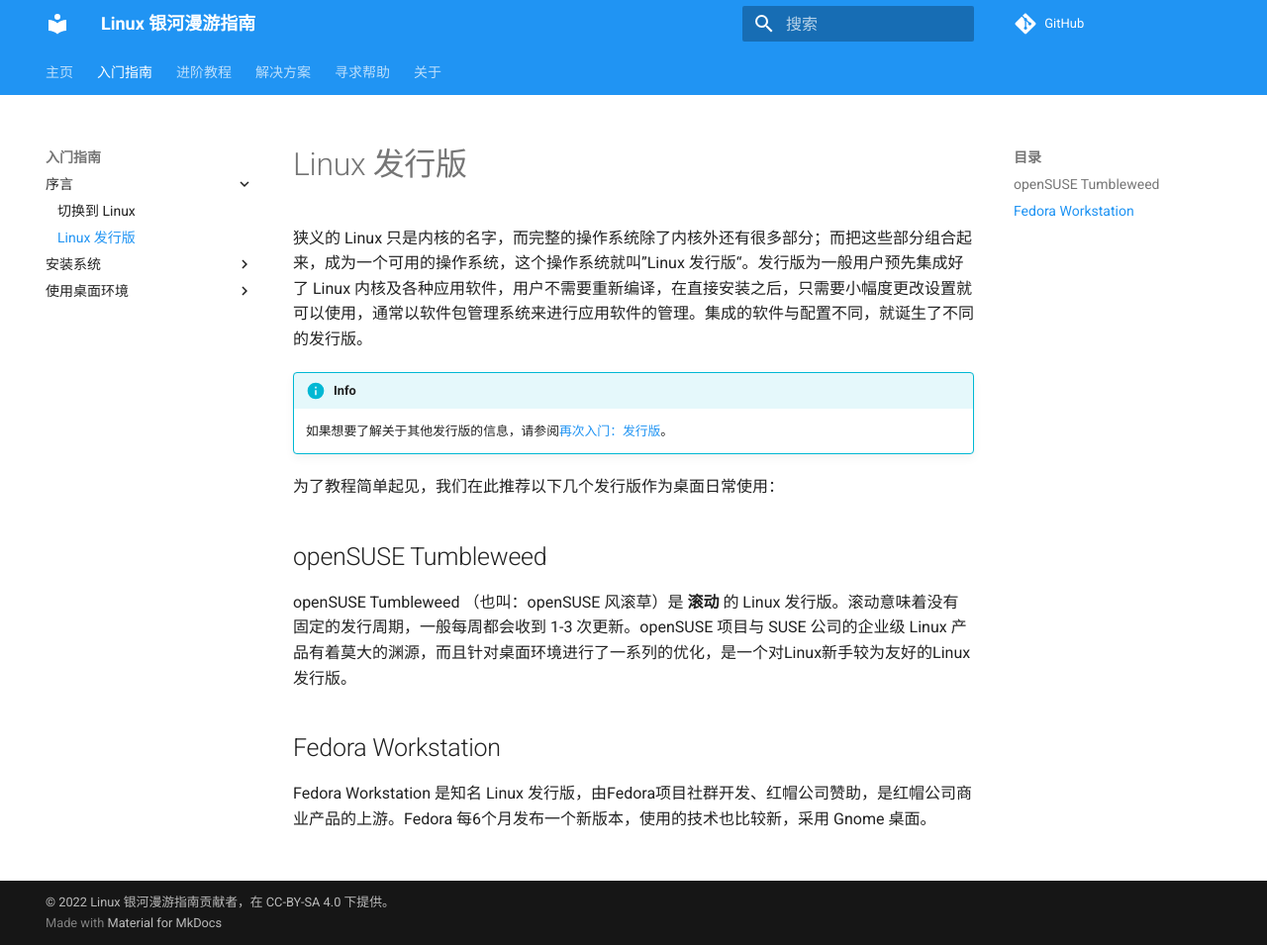
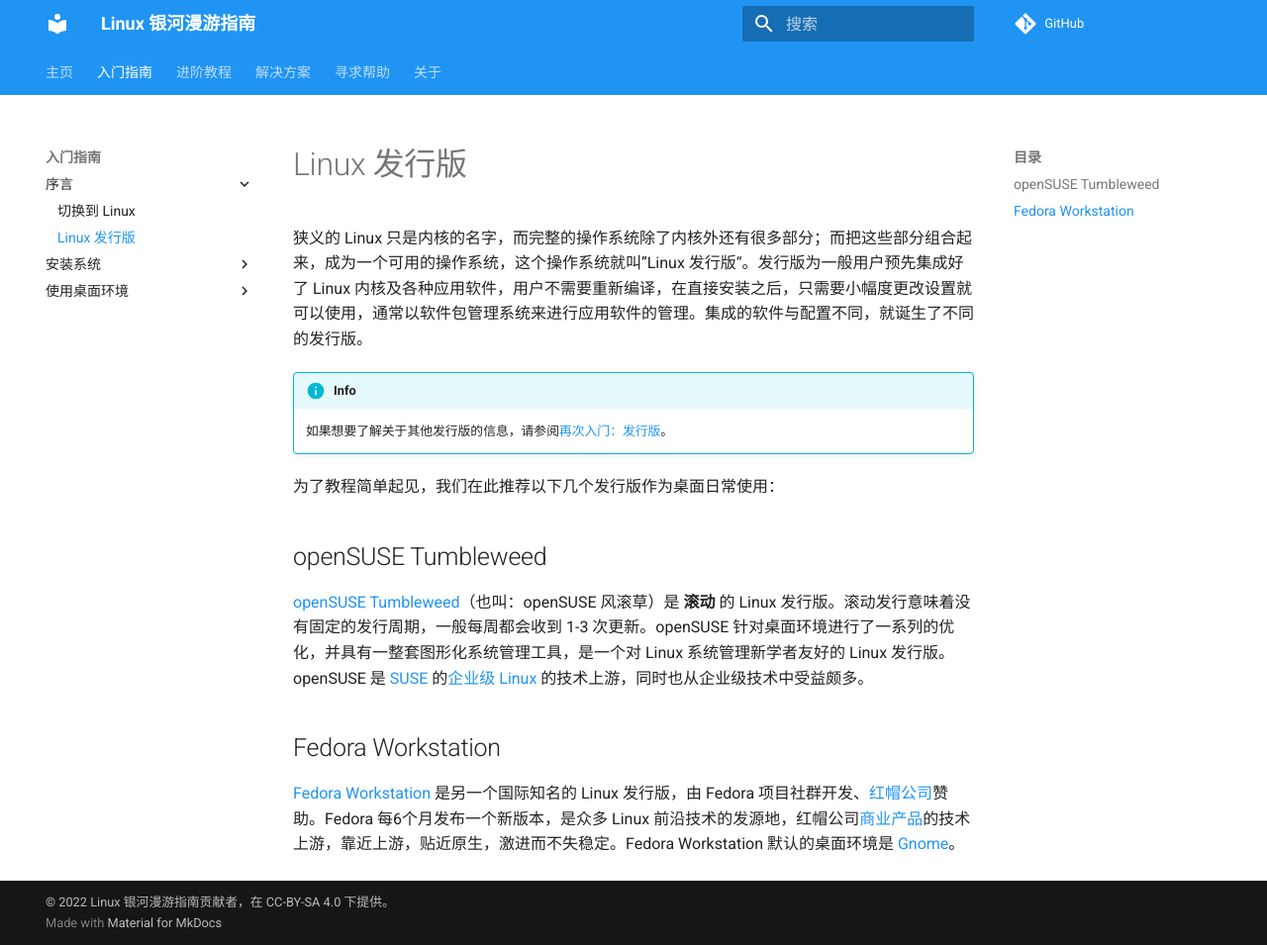
Before and after one commit to linuxhitchhiker/THGLG, an MkDocs documentation site: the page built from docs/entry/prologue/choose-distro.md, in a window 1280 px wide and 955 px high. Shown: the whole window at 99% size. Built offline with MkDocs 1.6.1 and Material for MkDocs 9.7.7, drawn with Linux system fonts in a browser that asks for light colours; comment, search, counter and statistics services are not loaded.

Commit message:
Update choose-distro.md

```diff
--- a/docs/entry/prologue/choose-distro.md
+++ b/docs/entry/prologue/choose-distro.md
@@ -11,8 +11,8 @@ title: "Linux 发行版"
 
 ## openSUSE Tumbleweed
 
-openSUSE Tumbleweed （也叫：openSUSE 风滚草）是 **滚动** 的 Linux 发行版。滚动意味着没有固定的发行周期，一般每周都会收到 1-3 次更新。openSUSE 项目与 SUSE 公司的企业级 Linux 产品有着莫大的渊源，而且针对桌面环境进行了一系列的优化，是一个对Linux新手较为友好的Linux发行版。
+[openSUSE Tumbleweed](https://www.opensuse.org/#Tumbleweed)（也叫：openSUSE 风滚草）是 **滚动** 的 Linux 发行版。滚动发行意味着没有固定的发行周期，一般每周都会收到 1-3 次更新。openSUSE 针对桌面环境进行了一系列的优化，并具有一整套图形化系统管理工具，是一个对 Linux 系统管理新学者友好的 Linux 发行版。openSUSE 是 [SUSE](https://www.suse.com/zh-cn/) 的[企业级 Linux](https://www.suse.com/zh-cn/products/server/) 的技术上游，同时也从企业级技术中受益颇多。
 
 ## Fedora Workstation
 
-Fedora Workstation 是知名 Linux 发行版，由Fedora项目社群开发、红帽公司赞助，是红帽公司商业产品的上游。Fedora 每6个月发布一个新版本，使用的技术也比较新，采用 Gnome 桌面。
+[Fedora Workstation](https://getfedora.org/) 是另一个国际知名的 Linux 发行版，由 Fedora 项目社群开发、[红帽公司](https://www.redhat.com/zh)赞助。Fedora 每6个月发布一个新版本，是众多 Linux 前沿技术的发源地，红帽公司[商业产品](https://www.redhat.com/zh/technologies/linux-platforms/enterprise-linux)的技术上游，靠近上游，贴近原生，激进而不失稳定。Fedora Workstation 默认的桌面环境是 [Gnome](https://www.gnome.org/)。
```
